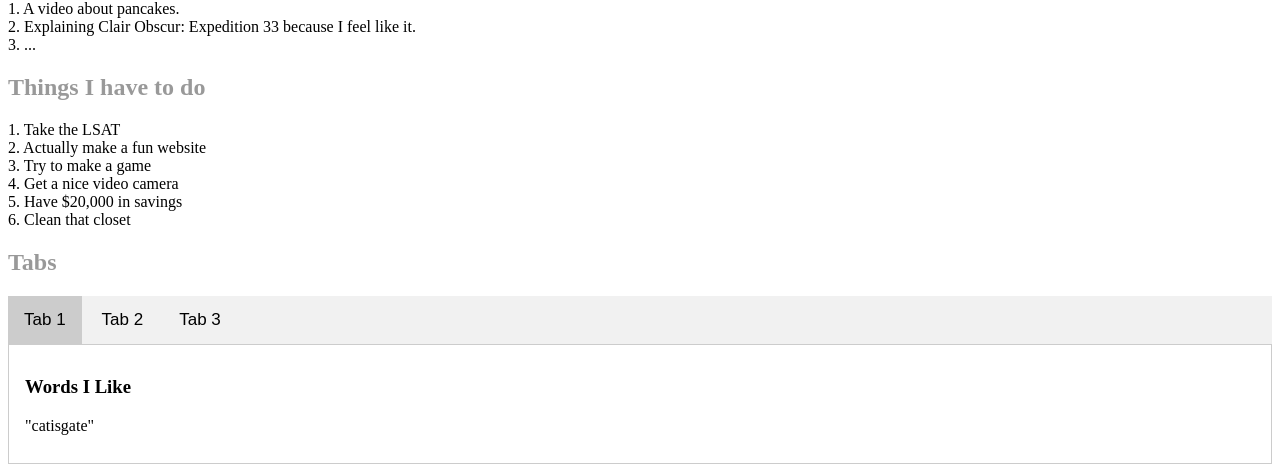
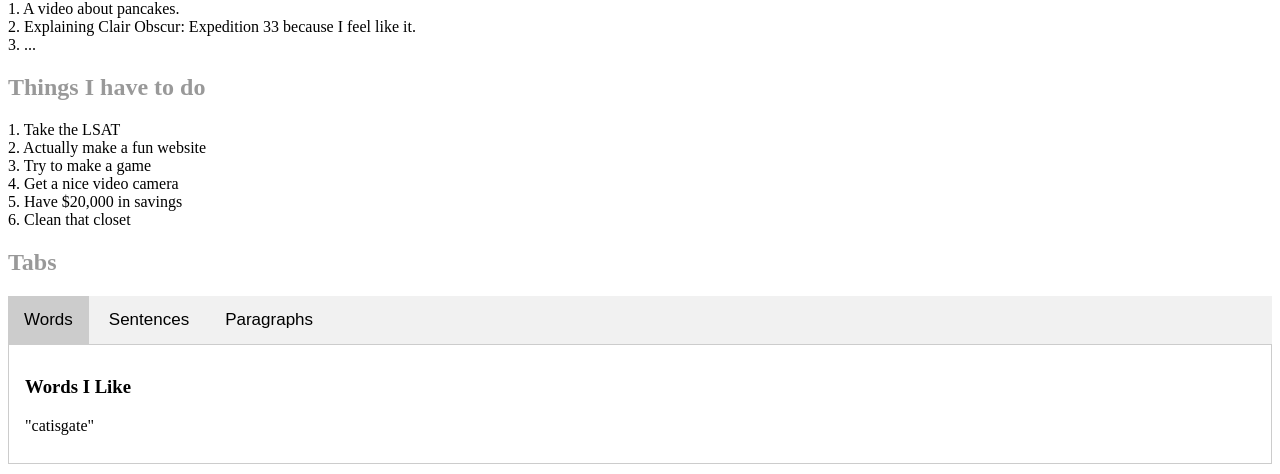
Before and after one commit to Pete-Massa/pete-massa.github.io, a plain HTML site: page index.html in a window 1280 px wide. Shown: the part 66-540 px from the top of the page. Drawn offline with Linux system fonts and the light colour scheme.

Commit message:
Update index.html

```diff
--- a/index.html
+++ b/index.html
@@ -56,9 +56,9 @@
 
 <h2>Tabs</h2>
 <div class="tab">
-  <button class="tablinks" onclick="openTab(event, 'Tab1')" id="defaultOpen">Tab 1</button>
-  <button class="tablinks" onclick="openTab(event, 'Tab2')">Tab 2</button>
-  <button class="tablinks" onclick="openTab(event, 'Tab3')">Tab 3</button>
+  <button class="tablinks" onclick="openTab(event, 'Tab1')" id="defaultOpen">Words</button>
+  <button class="tablinks" onclick="openTab(event, 'Tab2')">Sentences</button>
+  <button class="tablinks" onclick="openTab(event, 'Tab3')">Paragraphs</button>
 </div>
 
 <div id="Tab1" class="tabcontent">
```
